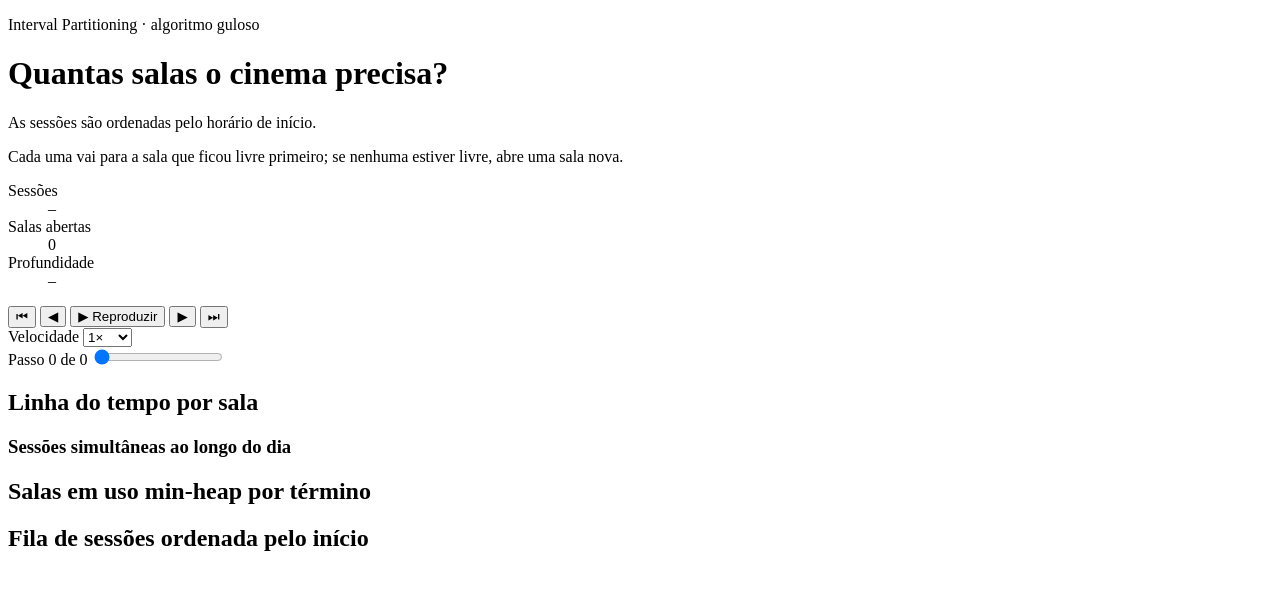
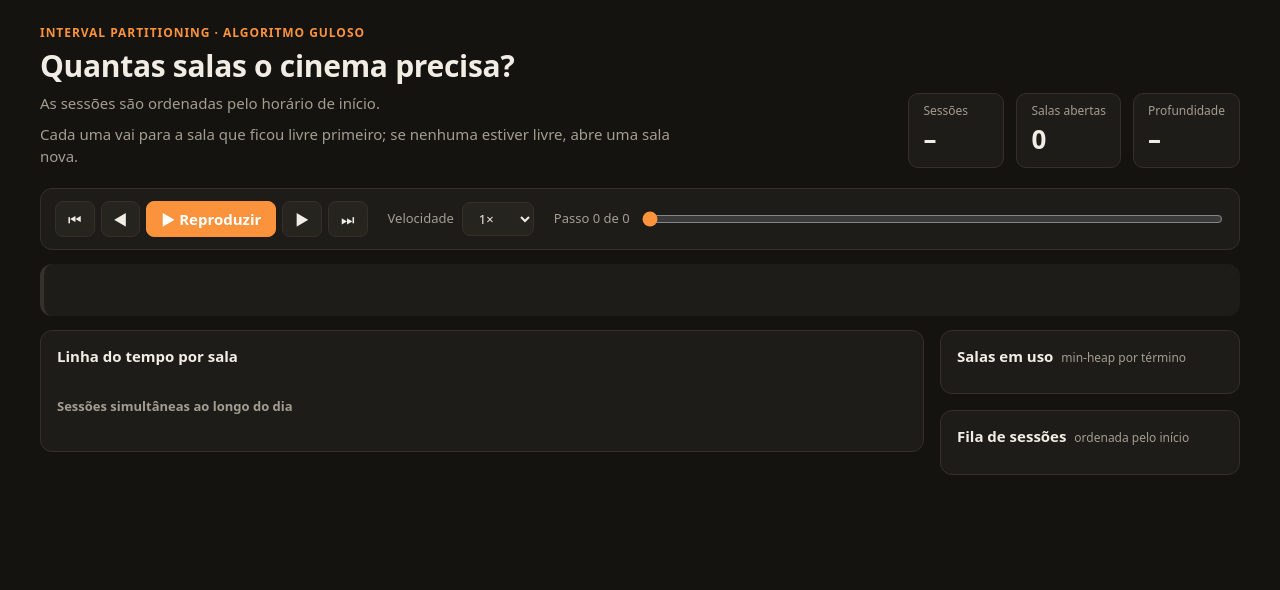
Before and after one commit to projeto-de-algoritmos-2026/G27_Greedy_PA-26.2, a Flask app: page / in a window 1280 px wide. Shown: the top 590 px of the page. Run offline with Flask 3, Linux system fonts and the light colour scheme.

Commit message:
Feat: estilos da pagina

```diff
--- /dev/null
+++ b/app/static/style.css
@@ -0,0 +1,265 @@
+:root {
+  --fundo: #14130f;
+  --cartao: #1e1c18;
+  --texto: #f1ede5;
+  --suave: #a39d92;
+  --linha: #34312b;
+  --trilho: #26241f;
+  --destaque: #fb923c;
+  --destaque-suave: #3b2414;
+  --ok: #4ade80;
+  --ok-suave: #14301e;
+  --animacao: #60a5fa;
+  --super_heroi: #e879f9;
+  --classico: #fbbf24;
+  --texto-bloco: #14130f;
+  --sombra: none;
+  color-scheme: dark;
+}
+
+* { box-sizing: border-box; }
+
+body {
+  margin: 0;
+  padding: 24px clamp(16px, 4vw, 40px) 48px;
+  background: var(--fundo);
+  color: var(--texto);
+  font: 15px/1.5 system-ui, -apple-system, "Segoe UI", Roboto, sans-serif;
+}
+
+h1, h2, h3 { margin: 0; line-height: 1.2; }
+h1 { font-size: clamp(22px, 3vw, 30px); letter-spacing: -.01em; }
+h2 { font-size: 15px; margin-bottom: 12px; }
+h3 { font-size: 13px; font-weight: 600; color: var(--suave); }
+
+.topo {
+  display: flex;
+  flex-wrap: wrap;
+  justify-content: space-between;
+  align-items: flex-end;
+  gap: 20px;
+  margin-bottom: 20px;
+}
+.topo > div { max-width: 640px; }
+.sobretitulo {
+  margin: 0 0 6px;
+  font-size: 12px;
+  font-weight: 600;
+  text-transform: uppercase;
+  letter-spacing: .08em;
+  color: var(--destaque);
+}
+.sub { margin: 8px 0 0; color: var(--suave); }
+
+.numeros { display: flex; gap: 12px; margin: 0; }
+.numeros div {
+  background: var(--cartao);
+  border: 1px solid var(--linha);
+  border-radius: 10px;
+  padding: 8px 14px;
+  min-width: 96px;
+  box-shadow: var(--sombra);
+}
+.numeros dt { font-size: 12px; color: var(--suave); }
+.numeros dd { margin: 0; font-size: 26px; font-weight: 700; font-variant-numeric: tabular-nums; }
+#n-salas.igual { color: var(--ok); }
+
+.controles {
+  display: flex;
+  flex-wrap: wrap;
+  align-items: center;
+  gap: 12px 20px;
+  padding: 12px 14px;
+  background: var(--cartao);
+  border: 1px solid var(--linha);
+  border-radius: 12px;
+  box-shadow: var(--sombra);
+}
+.botoes { display: flex; gap: 6px; }
+button, select {
+  font: inherit;
+  color: var(--texto);
+  background: var(--trilho);
+  border: 1px solid var(--linha);
+  border-radius: 8px;
+  padding: 6px 12px;
+  cursor: pointer;
+}
+button:hover { border-color: var(--suave); }
+button:disabled { opacity: .4; cursor: default; }
+button.principal {
+  background: var(--destaque);
+  border-color: var(--destaque);
+  color: #fff;
+  font-weight: 600;
+  min-width: 130px;
+}
+.velocidade { display: flex; align-items: center; gap: 8px; font-size: 13px; color: var(--suave); }
+.progresso { display: flex; align-items: center; gap: 10px; flex: 1; min-width: 220px; font-size: 13px; color: var(--suave); }
+.progresso input { flex: 1; accent-color: var(--destaque); }
+#passo-texto { font-variant-numeric: tabular-nums; white-space: nowrap; }
+
+.decisao {
+  margin: 14px 0;
+  padding: 12px 16px;
+  border-radius: 12px;
+  border-left: 4px solid var(--linha);
+  background: var(--cartao);
+  min-height: 52px;
+}
+.decisao.nova { border-left-color: var(--destaque); background: var(--destaque-suave); }
+.decisao.reuso { border-left-color: var(--ok); background: var(--ok-suave); }
+.decisao strong { font-weight: 650; }
+.decisao .regra { display: block; font-size: 13px; color: var(--suave); margin-top: 2px; }
+
+.grade {
+  display: grid;
+  grid-template-columns: minmax(0, 1fr) 300px;
+  gap: 16px;
+  align-items: start;
+}
+@media (max-width: 900px) {
+  .grade { grid-template-columns: minmax(0, 1fr); }
+}
+
+.cartao {
+  background: var(--cartao);
+  border: 1px solid var(--linha);
+  border-radius: 12px;
+  padding: 16px;
+  box-shadow: var(--sombra);
+}
+.lateral { display: grid; gap: 16px; }
+.dica { font-weight: 400; font-size: 12px; color: var(--suave); margin-left: 4px; }
+
+/* Linha do tempo */
+.timeline { position: relative; overflow-x: auto; }
+.timeline-interna { position: relative; min-width: 560px; }
+.eixo { position: relative; height: 22px; margin: 0 16px 0 72px; border-bottom: 1px solid var(--linha); }
+.eixo span {
+  position: absolute;
+  transform: translateX(-50%);
+  font-size: 11px;
+  color: var(--suave);
+  font-variant-numeric: tabular-nums;
+}
+.sala {
+  display: flex;
+  align-items: center;
+  height: 48px;
+  padding-right: 16px;
+  border-bottom: 1px dashed var(--linha);
+}
+.sala-nome { width: 72px; flex-shrink: 0; font-size: 13px; font-weight: 600; }
+.sala.fechada .sala-nome { color: var(--suave); font-weight: 400; }
+.trilho { position: relative; flex: 1; height: 34px; background: var(--trilho); border-radius: 6px; }
+.sala.fechada .trilho { background: repeating-linear-gradient(45deg, transparent 0 6px, var(--trilho) 6px 12px); }
+
+.sessao {
+  position: absolute;
+  top: 3px;
+  bottom: 3px;
+  border-radius: 5px;
+  padding: 0 6px;
+  font-size: 11px;
+  line-height: 28px;
+  white-space: nowrap;
+  overflow: hidden;
+  text-overflow: ellipsis;
+  color: var(--texto-bloco);
+  font-weight: 500;
+  background: var(--cor);
+}
+.sessao.atual { outline: 2px solid var(--texto); outline-offset: 1px; z-index: 2; animation: entrar .35s ease-out; }
+@keyframes entrar { from { opacity: 0; transform: scaleX(.6); transform-origin: left; } }
+@media (prefers-reduced-motion: reduce) { .sessao.atual { animation: none; } }
+
+.varredura {
+  position: absolute;
+  top: 0;
+  bottom: 0;
+  width: 2px;
+  margin-left: -1px;
+  background: var(--destaque);
+  pointer-events: none;
+  transition: left .3s ease;
+  z-index: 3;
+}
+.varredura span {
+  position: absolute;
+  top: -1px;
+  left: 4px;
+  font-size: 11px;
+  font-weight: 700;
+  color: var(--destaque);
+  background: var(--cartao);
+  padding: 0 3px;
+  border-radius: 3px;
+}
+
+.titulo-prof { margin: 22px 0 6px; }
+#profundidade { overflow-x: auto; overflow-y: hidden; }
+.prof-linha { display: flex; min-width: 560px; padding-right: 16px; }
+.prof-rotulos { position: relative; width: 72px; flex-shrink: 0; height: 90px; }
+.prof-rotulos span {
+  position: absolute;
+  right: 8px;
+  transform: translateY(-50%);
+  font-size: 11px;
+  color: var(--suave);
+  font-variant-numeric: tabular-nums;
+}
+.prof-rotulos .rotulo-max { color: var(--texto); font-weight: 600; }
+#profundidade svg { display: block; flex: 1; height: 90px; }
+#profundidade .area { fill: var(--destaque); opacity: .14; }
+#profundidade .degrau { fill: none; stroke: var(--destaque); stroke-width: 1.5; }
+#profundidade .maximo { stroke: var(--texto); stroke-dasharray: 4 3; stroke-width: 1; }
+
+.legenda { display: flex; flex-wrap: wrap; gap: 14px; list-style: none; padding: 0; margin: 14px 0 0; font-size: 13px; color: var(--suave); }
+.legenda li::before, .fila .cor::before {
+  content: "";
+  display: inline-block;
+  width: 10px;
+  height: 10px;
+  border-radius: 3px;
+  background: var(--cor);
+  margin-right: 6px;
+  vertical-align: -1px;
+}
+
+/* Heap */
+.heap { list-style: none; margin: 0; padding: 0; display: grid; gap: 6px; }
+.heap li {
+  display: flex;
+  justify-content: space-between;
+  gap: 8px;
+  padding: 6px 10px;
+  border: 1px solid var(--linha);
+  border-radius: 8px;
+  font-size: 13px;
+  font-variant-numeric: tabular-nums;
+}
+.heap li.topo-heap { border-color: var(--destaque); }
+.heap li.topo-heap::after { content: "topo"; font-size: 11px; color: var(--destaque); font-weight: 600; }
+.heap .vazio { color: var(--suave); border-style: dashed; }
+.heap .fim { color: var(--suave); margin-left: auto; }
+
+/* Fila */
+.fila { list-style: none; margin: 0; padding: 0; max-height: 420px; overflow-y: auto; }
+.fila li {
+  display: grid;
+  grid-template-columns: 1fr auto;
+  gap: 2px 8px;
+  padding: 7px 8px;
+  border-radius: 8px;
+  font-size: 13px;
+  cursor: pointer;
+}
+.fila li:hover { background: var(--trilho); }
+.fila li.feito { color: var(--suave); }
+.fila li.atual { background: var(--destaque-suave); color: var(--texto); }
+.fila .titulo { overflow: hidden; text-overflow: ellipsis; white-space: nowrap; }
+.fila .horario { font-size: 12px; color: var(--suave); font-variant-numeric: tabular-nums; }
+.fila .badge { grid-row: span 2; align-self: center; font-size: 11px; font-weight: 600; padding: 2px 8px; border-radius: 999px; background: var(--trilho); }
+
+.erro { color: var(--destaque); font-weight: 600; }
--- a/app/templates/index.html
+++ b/app/templates/index.html
@@ -4,13 +4,11 @@
   <meta charset="utf-8">
   <meta name="viewport" content="width=device-width, initial-scale=1">
   <title>Salas de Cinema</title>
-
+  <link rel="stylesheet" href="{{ url_for('static', filename='style.css') }}">
 
 </head>
 
-
 <body>
-
   <header class="topo">
     <div>
       <p class="sobretitulo">Interval Partitioning · algoritmo guloso</p>
@@ -24,7 +22,6 @@
       <div><dt>Profundidade</dt><dd id="n-profundidade">–</dd></div>
     </dl>
   </header>
-
 
   <section class="controles" aria-label="Controles da animação">
     <div class="botoes">
```
